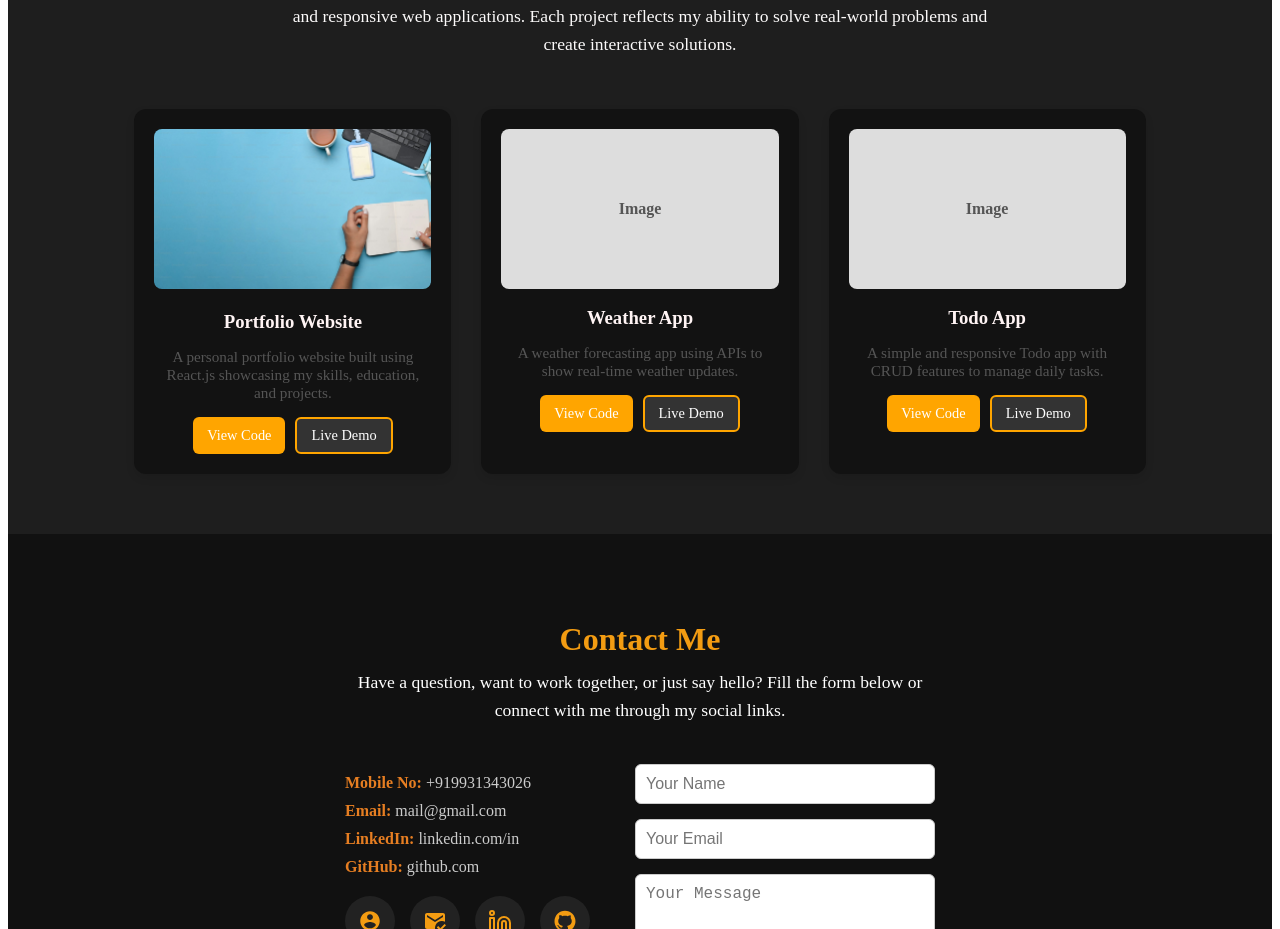
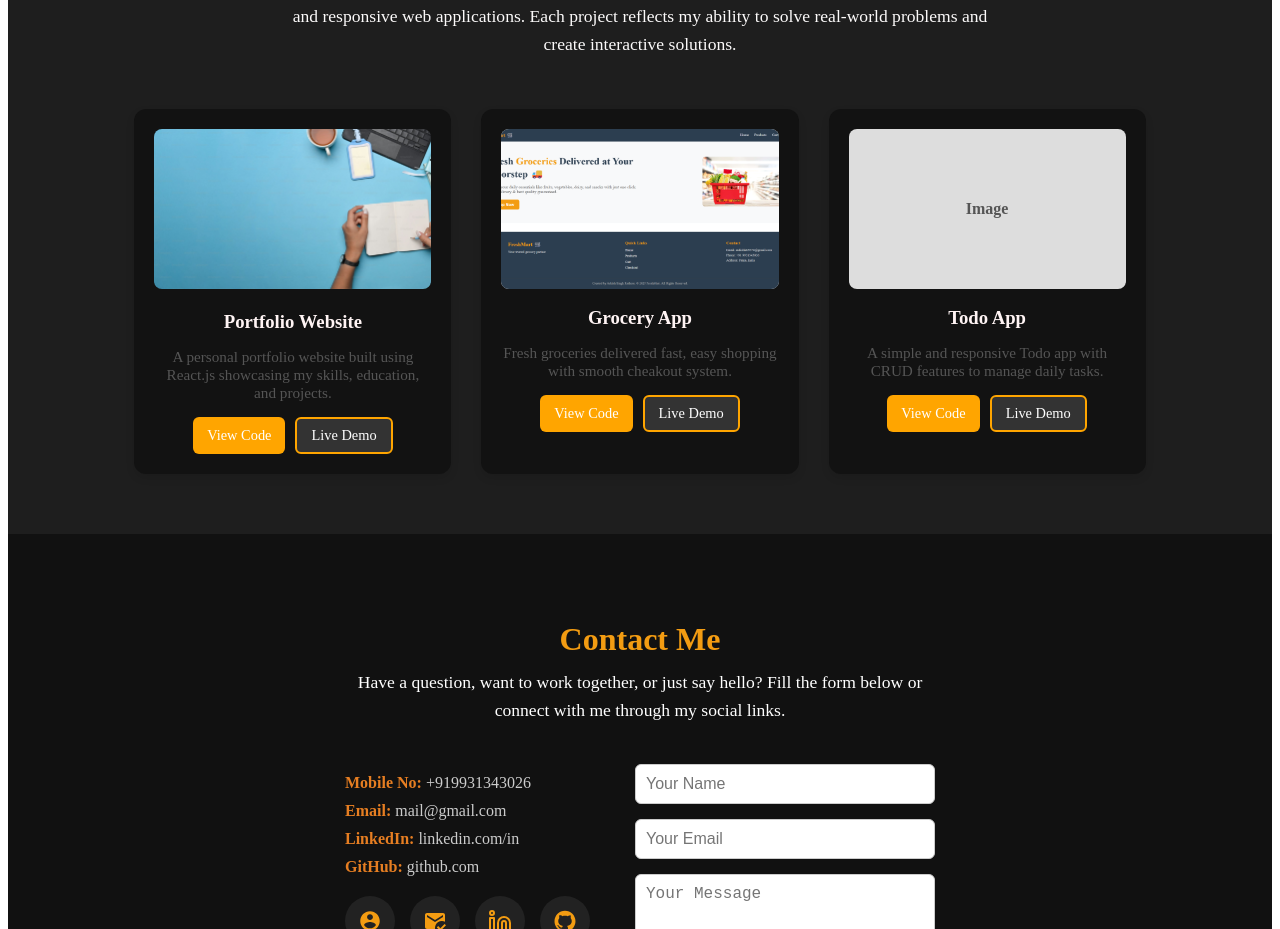
Before and after one commit to AshishSingh9931/Ashish-s-portfolio, a React (Vite) app: page / in a window 1280 px wide. Shown: the part 3528-4457 px from the top of the page. Built offline with nearby package versions, Linux system fonts and the light colour scheme.

Commit message:
Update Project.jsx

```diff
--- a/src/Components/Project.jsx
+++ b/src/Components/Project.jsx
@@ -50,18 +50,34 @@ const Project = () => {
         {/* Project 2 */}
         <div className="project-card">
           <div className="project-image">
-            <div className="image-placeholder">Image</div>
+            <div className="image-placeholder">
+              <img
+              src="/logo2.png"
+              alt="Grocery Website"
+              className="project-img"
+              />
+           </div>
           </div>
-          <h3>Weather App</h3>
+          <h3>Grocery App</h3>
           <p>
-            A weather forecasting app using APIs to show real-time weather
-            updates.
+           Fresh groceries delivered fast, easy shopping with smooth cheakout system.
           </p>
           <div className="project-buttons">
-            <a href="#" className="btn">
+            <a
+              href="https://github.com/AshishSingh9931/my-grocery"
+              className="btn"
+              target="_blank"
+              rel="noopener noreferrer"
+            >
               View Code
             </a>
-            <a href="#" className="btn btn-secondary">
+            <a
+              href="https://my-grocery-eight.vercel.app"
+
+              className="btn btn-secondary"
+              target="_blank"
+              rel="noopener noreferrer"
+            >
               Live Demo
             </a>
           </div>
```
